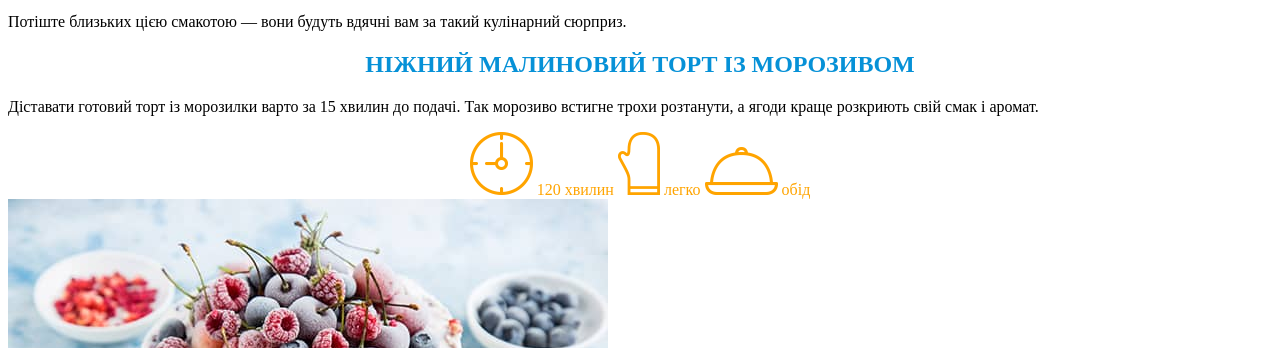
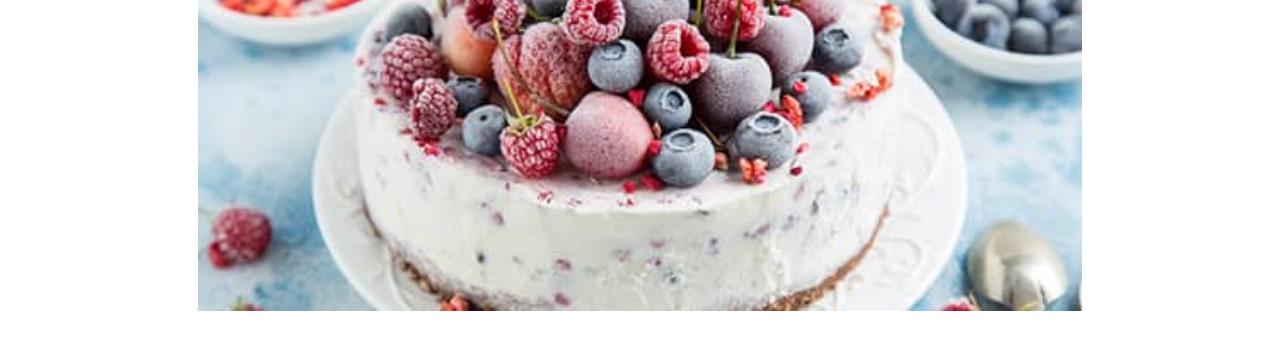
Before and after one commit to MarkiyanMatvienko/lesson-1, a plain HTML site: page index.html in a window 1280 px wide. Shown: the part 241-589 px from the top of the page. Drawn offline with Linux system fonts and the light colour scheme.

Commit message:
lesson 3

```diff
--- a/index.html
+++ b/index.html
@@ -11,8 +11,8 @@
 </head>
 <body>
    <main>
-    <article>
-        <h1 class="center">МАЛИНОВИЙ ТОРТ-МОРОЗИВО РЕЦЕПТ</h1>
+    <article class="recept">
+        <h1 class="center main-title">МАЛИНОВИЙ ТОРТ-МОРОЗИВО РЕЦЕПТ</h1>
         <h2 class="center blue">ОПИС СТРАВИ</h2>
         <p> Малиновий торт-морозиво — це вишукане поєднання ніжного вершкового морозива й ароматної малини на основі з хрусткого пісочного печива. Прекрасний варіант, коли хочеться
              кинути виклик традиційним десертам і приготувати щось незвичайне! Десерт не тільки легкий і чудово освіжає, але й має ефектний вигляд: улюблені ягоди на білосніжній
@@ -21,7 +21,7 @@
         <p>Потіште близьких цією смакотою — вони будуть вдячні вам за такий кулінарний сюрприз.</p>
         <h2 class="center blue">НІЖНИЙ МАЛИНОВИЙ ТОРТ ІЗ МОРОЗИВОМ</h2>
         <p>Діставати готовий торт із морозилки варто за 15 хвилин до подачі. Так морозиво встигне трохи розтанути, а ягоди краще розкриють свій смак і аромат.</p>
-        <div class="center yellow">
+        <div class="center yellow big-font">
             <img src="./assets/icons/1.png" alt="clock">
             <span>120 хвилин</span>
             <img src="./assets/icons/2.png" alt="glove">
@@ -67,7 +67,7 @@
             <li>Викладаємо суміш на корж із печива, розрівнюємо поверхню. Ставимо в морозилку для остаточного замерзання.</li>
             <li>Виймаємо торт із форми та прикрашаємо цілими ягодами — свіжими або замороженими.</li>
         </ol>
-        <p>Відрізаємо шматочок, смакуємо!</p>
+        <p class="italik">  Відрізаємо шматочок, смакуємо!</p>
     </article>
    </main>
 </body>
--- a/style.css
+++ b/style.css
@@ -1,4 +1,8 @@
-body
+body{
+    font-family: "Roboto Condensed", sans-serif;
+    font-size: 21px;
+    line-height: 1.57;
+}
 .center{
     text-align: center;
 }
@@ -8,6 +12,27 @@ body
 .yellow{
     color: #ffa400;
 }
+.big-font{
+    font-size: 36px;
+}
 .left{
     text-align: left;
 }
+.italik{
+    font-style: italic;
+}
+.recept {
+    width: 70%;
+    margin: auto;
+}
+.main-title{
+    color: white;
+    height: 512px;
+    background-color: #0691d7;
+    background: url(./assets/images/Malinoviy_tort-morozivo_600x300_61cc2028604e5.jpg);
+    background-repeat: no-repeat;
+    background-position: center;
+    background-size: cover;
+    font-size: 48px;
+    letter-spacing: 5px;
+}
```
Also changed, not shown: assets/images/61cc1ba5608b6.jpg (added).
